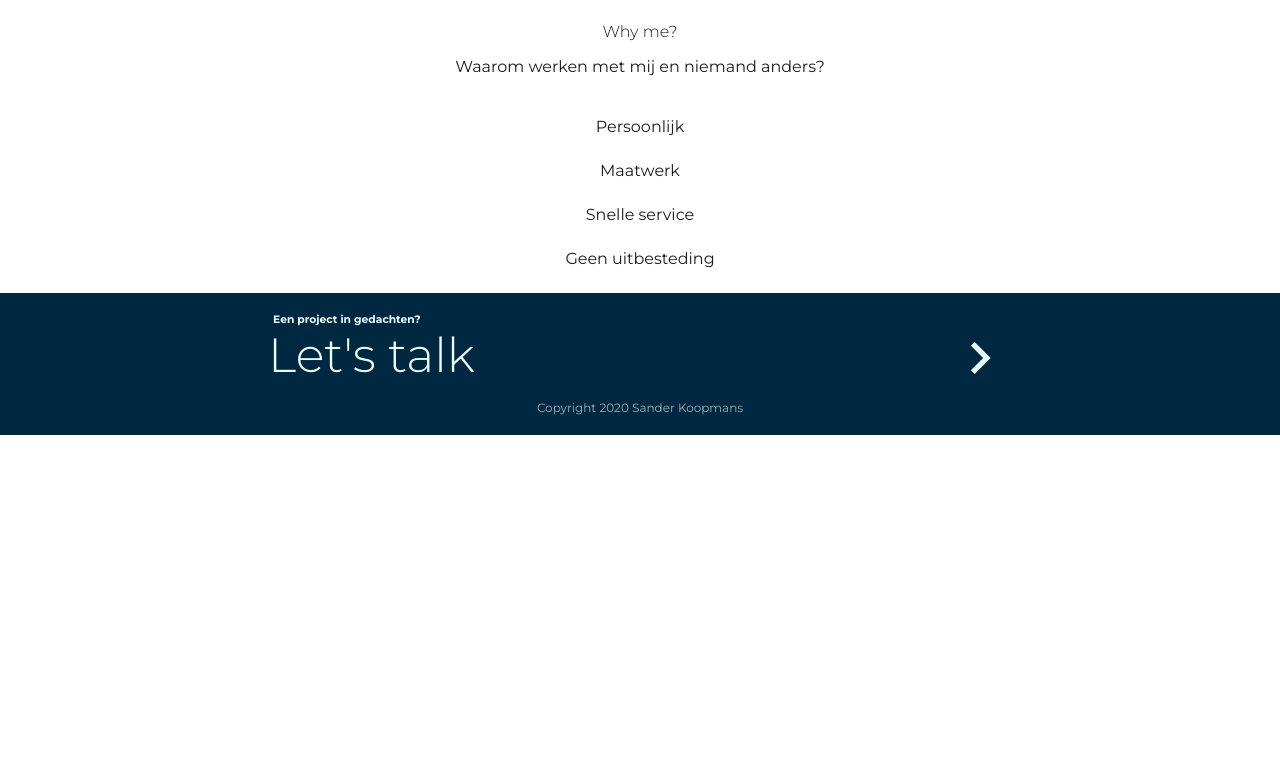
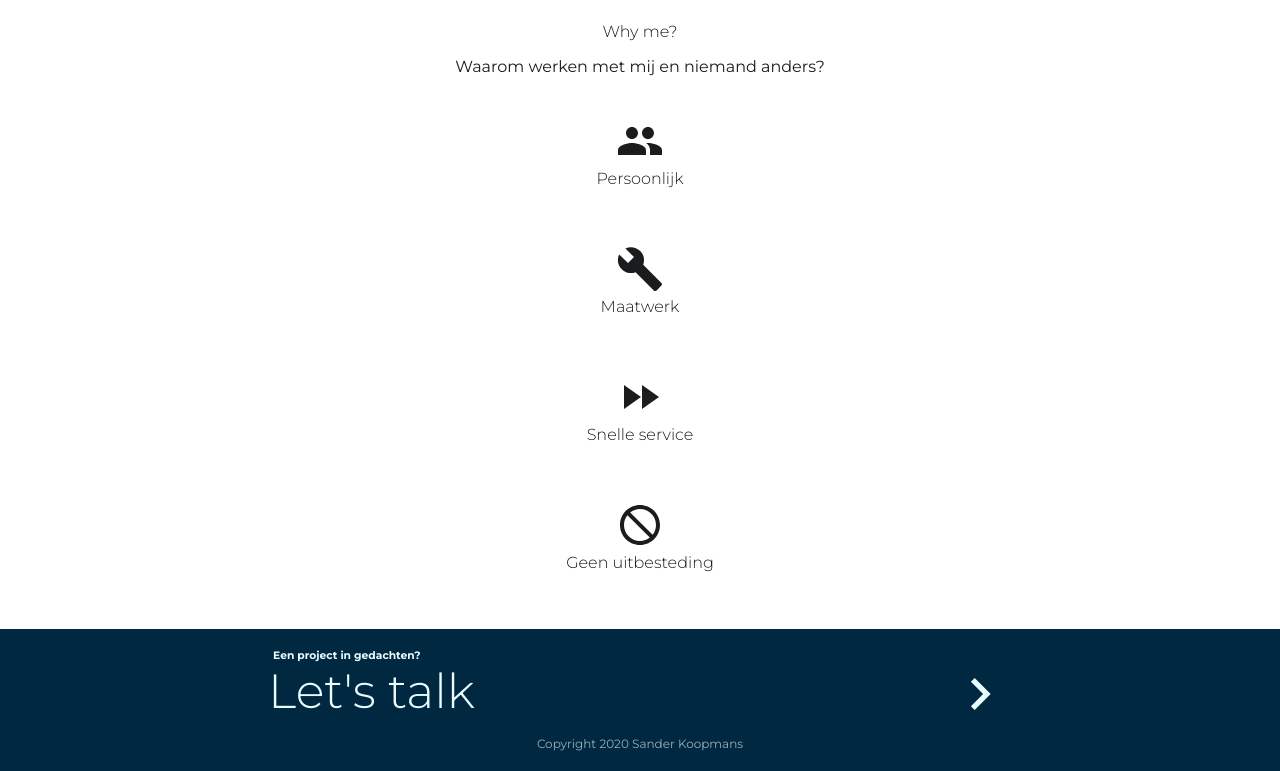
Before and after one commit to SanderKoopmans/portfolio-gatsby, a Gatsby site: page / in a window 1280 px wide. Shown: the part 1664-2435 px from the top of the page. Before the commit the page ends 2099 px from the top, so only its background shows below. Built offline with nearby package versions, Linux system fonts and the light colour scheme; Gatsby itself is replaced by a stand-in of ours.

Commit message:
working on main text

```diff
--- a/src/components/Main/MainSection.jsx
+++ b/src/components/Main/MainSection.jsx
@@ -1,6 +1,10 @@
 import React from 'react';
 import { H4, P } from '../Font';
 import { StyledList } from '../Features/Features.styled';
+import NotInterestedIcon from '@material-ui/icons/NotInterested';
+import FastForwardIcon from '@material-ui/icons/FastForward';
+import BuildIcon from '@material-ui/icons/Build';
+import PeopleIcon from '@material-ui/icons/People';
 
 const MainSection = () => {
   return (
@@ -8,10 +12,26 @@ const MainSection = () => {
       <H4>Why me?</H4>
       <P>Waarom werken met mij en niemand anders?</P>
       <StyledList>
-        <li>Persoonlijk</li>
-        <li>Maatwerk</li>
-        <li>Snelle service</li>
-        <li>Geen uitbesteding</li>
+        <li>
+          <PeopleIcon />
+          <H4>Persoonlijk</H4>
+          <P></P>
+        </li>
+        <li>
+          <BuildIcon />
+          <H4>Maatwerk</H4>
+          <P></P>
+        </li>
+        <li>
+          <FastForwardIcon />
+          <H4>Snelle service</H4>
+          <P></P>
+        </li>
+        <li>
+          <NotInterestedIcon />
+          <H4>Geen uitbesteding</H4>
+          <P></P>
+        </li>
       </StyledList>
     </>
   );
```
